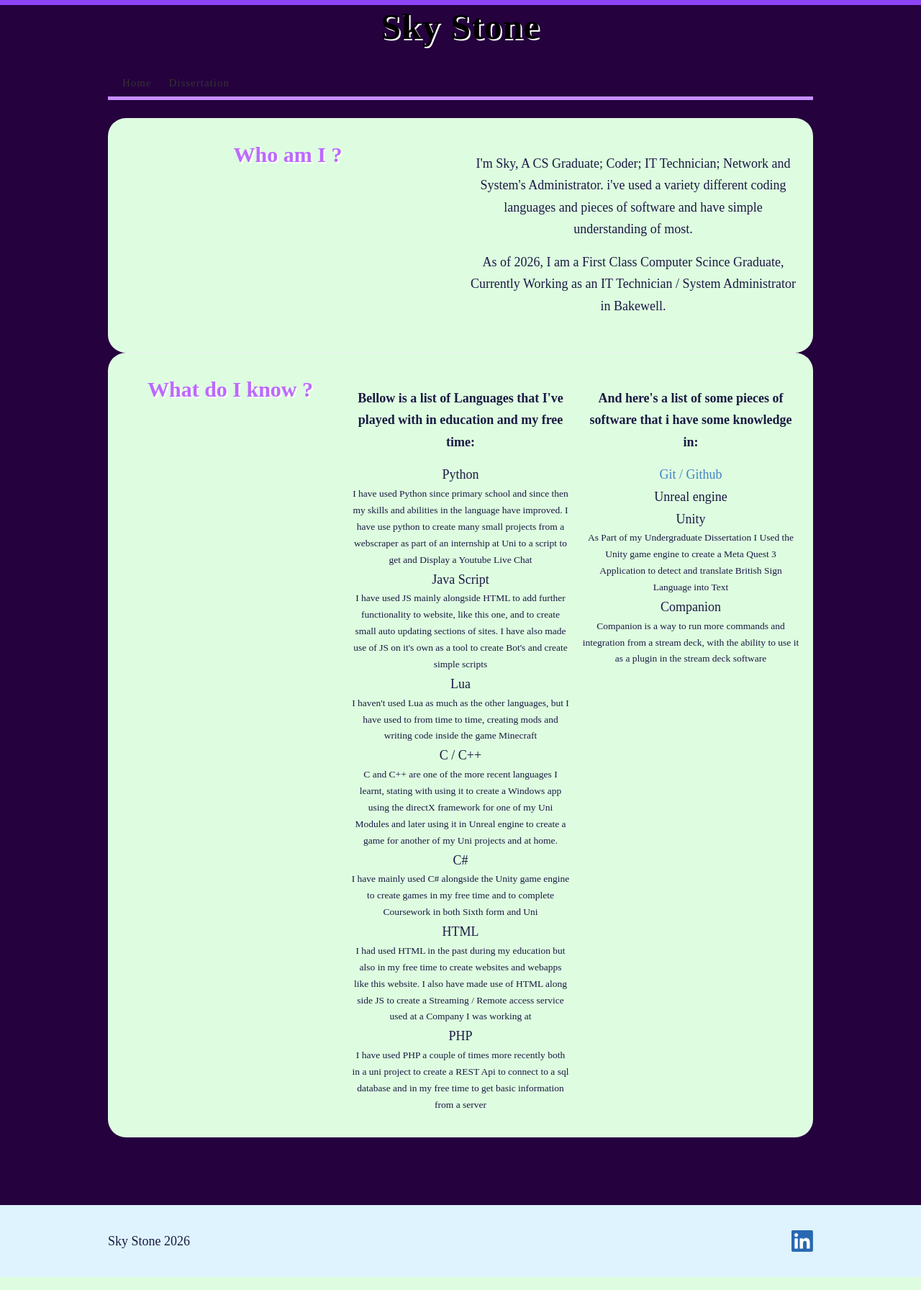
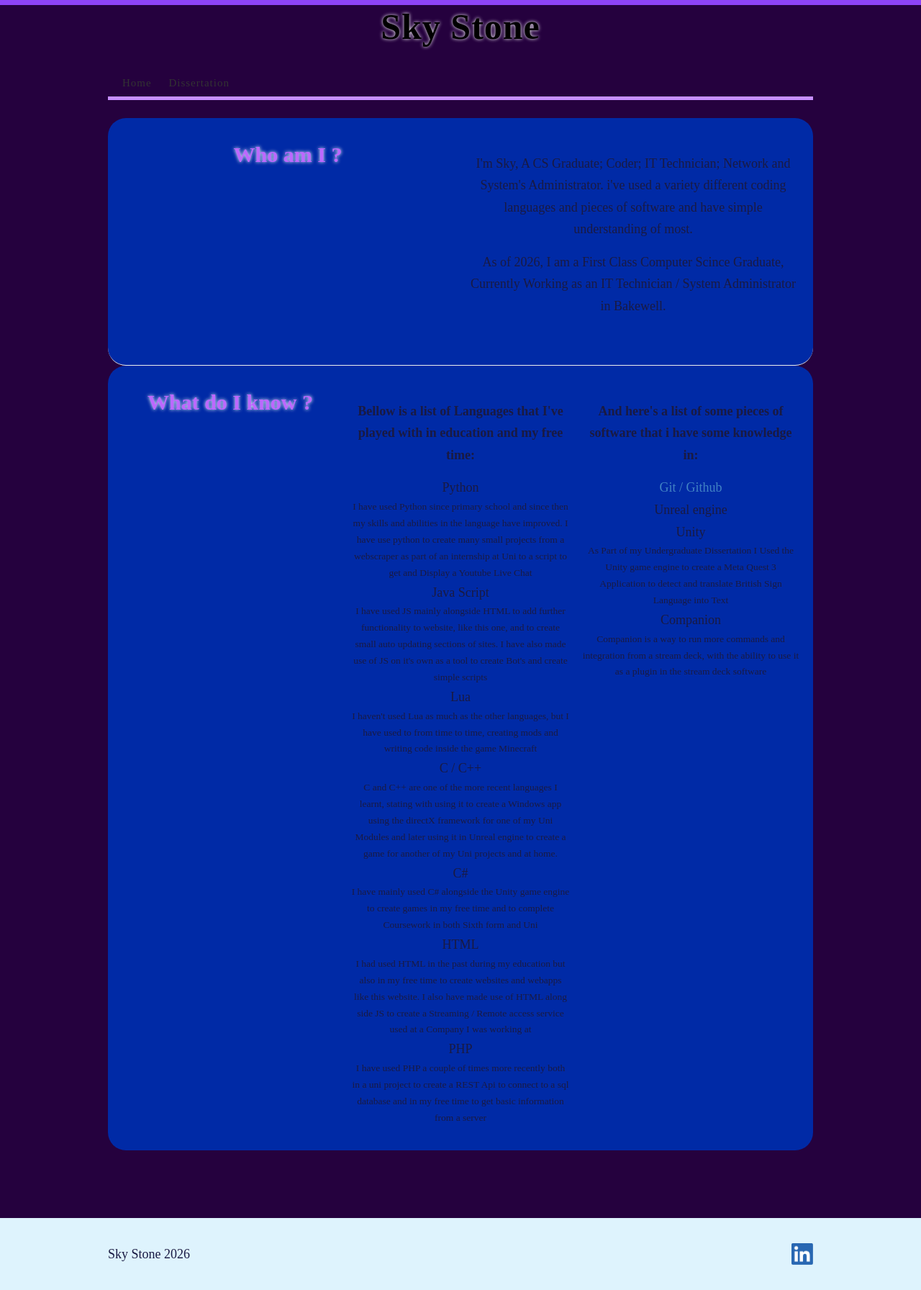
Before and after one commit to SKui1/Skui_home, a PHP site: page / in a window 1280 px wide. Shown: the whole page at 72% size. Run offline with PHP 8.4, Linux system fonts and the light colour scheme; some web fonts are replaced.

Commit message:
:art: Tweak settings in CSS

```diff
--- a/assets/styles.css
+++ b/assets/styles.css
@@ -70,6 +70,11 @@ footer, header, hgroup, menu, nav, section {
     display: block;
 }
 
+article{
+    background-color: #002aa6;
+    padding: 1em;
+}
+
 body {
     line-height: 1;
 }
@@ -126,7 +131,7 @@ body {
 h1, h2, h3, h4, h5, h6 {
     font-family: -system-ui, -apple-system, BlinkMacSystemFont, "Segoe UI", Roboto, Helvetica, Arial, sans-serif, "Apple Color Emoji", "Segoe UI Emoji", "Segoe UI Symbol", OpenDyslexic3;
     color: #bd68ff;
-    text-shadow: 2px 2px #ffffff;
+    text-shadow: 0px 0px 5px #ffffff;
     font-weight: bold;
     line-height: 1.7;
     margin: 1em 0 15px;
--- a/dissertation/index.html
+++ b/dissertation/index.html
@@ -24,7 +24,7 @@
   <div class="wrapper-main">
     <div id="main" role="main" class="container">
       <div class="posts">
-        <article style="background-color: #DEFDE0; padding: 1em; " class="post">
+        <article " class="post">
           <div style="display: grid; grid-template-columns: 1; text-align: center; grid-gap: 1rem; margin:15px 0">
             <h1 style="margin-top: 0; text-align: center;">Creating a Program Running on a VR Headset To Detect and Translate Sign Language</h1>
           </div>
--- a/index.html
+++ b/index.html
@@ -24,7 +24,7 @@
   <div class="wrapper-main">
     <div id="main" role="main" class="container">
       <div class="posts">
-        <article style="background-color: #DEFDE0; padding: 1em; " class="post">
+        <article class="post">
           <div style="display: grid; grid-template-columns: repeat(2, minmax(0, 1fr)); text-align: center; grid-gap: 1rem; margin:15px 0">
             <h1 style="margin-top: 0; text-align: center;">Who am I ?</h1>
             <div class="post-elsewhere">
@@ -37,7 +37,7 @@
             </div>
           </div>
         </article>
-        <article style="background-color: #DEFDE0; padding: 1em; " class="post">
+        <article class="post">
           <div id="list" style="display: grid; grid-template-columns: repeat(3, minmax(0, 1fr)); text-align: center; grid-gap: 1rem; margin:15px 0">
             <h1 style="margin-top: 0;  text-align: center;">What do I know ?</h1>
             <div class="post-elsewhere">
```
